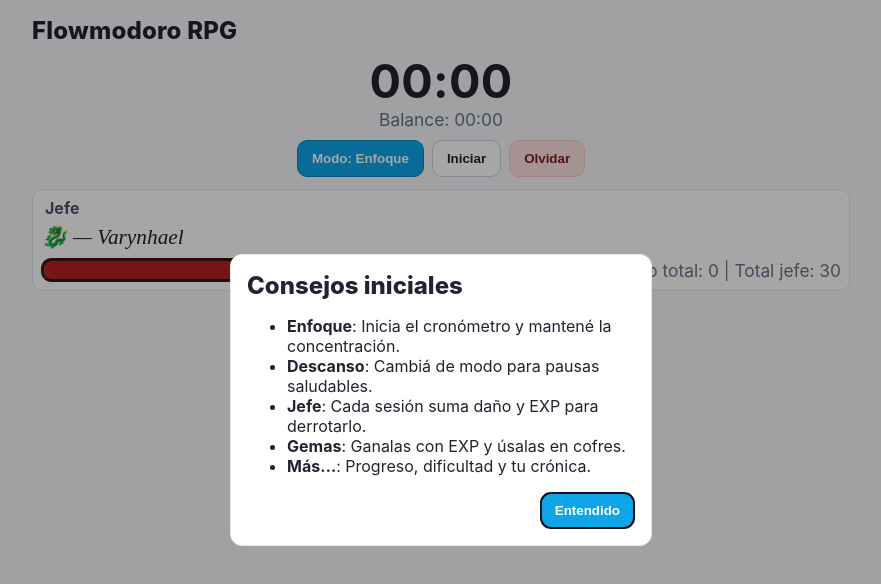
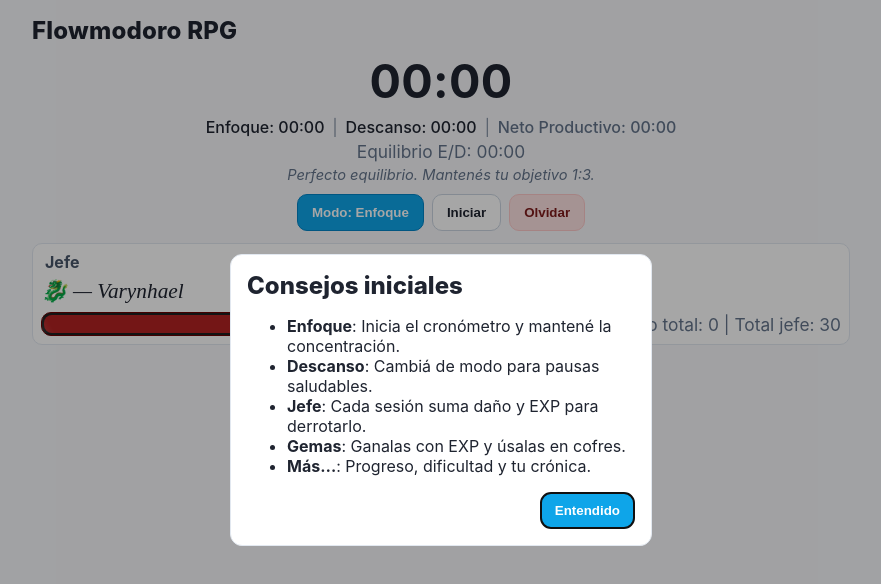
Before and after one commit to KierPrev/flowmodoro-rpg, a plain HTML site: page index.html in a window 1280 px wide. Shown: the whole page, without its empty margins (199-1080 px from the left). Drawn offline with Linux system fonts and the light colour scheme.

Commit message:
refactor all

```diff
--- a/app.js
+++ b/app.js
@@ -175,11 +175,77 @@ function balanceSeconds(s) {
   return allowed - s.total_break_sec;
 }
 
+// New Balance System Functions
+function fmtHM(seconds) {
+  seconds = Math.abs(seconds | 0);
+  const h = (seconds / 3600) | 0;
+  const m = ((seconds % 3600) / 60) | 0;
+  return h > 0 ? `${String(h).padStart(2, '0')}:${String(m).padStart(2, '0')}`
+    : `${String(m).padStart(2, '0')}:${String(seconds % 60).padStart(2, '0')}`;
+}
+
+function getBalanceFeedback(balance, ratio) {
+  const balanceMinutes = Math.floor(balance / 60);
+
+  if (balance > 20 * 60) { // > +20 min
+    return {
+      message: `¡Excelente! Llevás ${balanceMinutes} minutos por encima de tu objetivo 1:${ratio}.`,
+      color: 'balance-positive',
+      buff: true
+    };
+  } else if (balance > 10 * 60) { // > +10 min
+    return {
+      message: `¡Muy bien! Llevás ${balanceMinutes} minutos por encima de tu objetivo 1:${ratio}.`,
+      color: 'balance-positive',
+      buff: false
+    };
+  } else if (balance > 0) { // > 0 min
+    return {
+      message: `¡Bien! Estás ${balanceMinutes} minutos por encima de tu objetivo 1:${ratio}.`,
+      color: 'balance-positive',
+      buff: false
+    };
+  } else if (balance === 0) { // = 0
+    return {
+      message: `Perfecto equilibrio. Mantenés tu objetivo 1:${ratio}.`,
+      color: 'balance-neutral',
+      buff: false
+    };
+  } else if (balance > -10 * 60) { // > -10 min
+    return {
+      message: `Estás ${Math.abs(balanceMinutes)} minutos por debajo de tu equilibrio 1:${ratio}. Tomá un pequeño descanso o retomá el enfoque.`,
+      color: 'balance-negative',
+      buff: false
+    };
+  } else { // <= -10 min
+    return {
+      message: `Tu Balance está negativo. Vuelve al enfoque cuando te sientas lista/o.`,
+      color: 'balance-negative',
+      buff: false
+    };
+  }
+}
+
+function getActiveBuffs(balance) {
+  const buffs = [];
+  if (balance > 20 * 60) { // > +20 min threshold
+    buffs.push({ name: 'Daño +2', description: '+2 daño por sesión' });
+    buffs.push({ name: 'XP +5%', description: '+5% experiencia' });
+  }
+  return buffs;
+}
+
 /* ============================
    UI refs
 ============================ */
 const elTime = $('#timeLabel');
-const elBalance = $('#balanceLabel');
+
+// New Balance System Elements
+const elFocusLabel = $('#focusLabel');
+const elBreakLabel = $('#breakLabel');
+const elNetoProductivoLabel = $('#netoProductivoLabel');
+const elEquilibrioLabel = $('#equilibrioLabel');
+const elBalanceFeedback = $('#balanceFeedback');
 
 const elBtnToggleMode = $('#btnToggleMode');
 const elBtnStartPause = $('#btnStartPause');
@@ -232,12 +298,7 @@ function setTimeLabel(sec) {
   const m = (sec / 60) | 0, s = sec % 60;
   elTime.textContent = `${String(m).padStart(2, '0')}:${String(s).padStart(2, '0')}`;
 }
-function applyBalanceColor(val) {
-  let color = getComputedStyle(document.documentElement).getPropertyValue('--muted').trim();
-  if (val > 0) color = 'var(--ok)';
-  else if (val < 0) color = 'var(--warn)';
-  elBalance.style.color = color;
-}
+// Remove old balance color function since we're using the new system
 
 function updateCountsOnly() {
   // EXP / Nivel
@@ -266,10 +327,26 @@ function updateCountsOnly() {
   elBtnTokSmall.disabled = tAvail < TOKEN_COST_SMALL;
   elBtnTokBig.disabled = tAvail < TOKEN_COST_BIG;
 
-  // Balance
+  // New Balance System Display
   const bal = balanceSeconds(state);
-  elBalance.textContent = `Balance: ${fmtHMSigned(bal)}`;
-  applyBalanceColor(bal);
+  const ratio = DIFF_RATIO[state.difficulty] ?? 3;
+
+  // Update component labels
+  elFocusLabel.textContent = `Enfoque: ${fmtHM(state.total_focus_sec)}`;
+  elBreakLabel.textContent = `Descanso: ${fmtHM(state.total_break_sec)}`;
+  elNetoProductivoLabel.textContent = `Neto Productivo: ${fmtHMSigned(bal)}`;
+  elEquilibrioLabel.textContent = `Equilibrio E/D: ${fmtHMSigned(bal)}`;
+
+  // Apply visual feedback
+  const feedback = getBalanceFeedback(bal, ratio);
+  elBalanceFeedback.textContent = feedback.message;
+  elBalanceFeedback.className = `balance-feedback ${feedback.color}`;
+
+  // Apply color to Neto Productivo
+  elNetoProductivoLabel.className = `balance-component ${feedback.color}`;
+
+  // Apply color to Equilibrio
+  elEquilibrioLabel.className = `muted center ${feedback.color}`;
 
   // Dificultad label
   elBtnDiff.textContent = DIFF_LABEL[state.difficulty] || 'Normal 1:3';
@@ -453,10 +530,10 @@ elBtnDiff.addEventListener('click', () => {
   state.difficulty = next;
   saveState(state);
   updateCountsOnly();
-  // pequeño “pulse” visual
-  elBalance.style.transition = 'opacity 500ms ease';
-  elBalance.style.opacity = '0.35';
-  setTimeout(() => elBalance.style.opacity = '1', 10);
+  // pequeño "pulse" visual en el feedback
+  elBalanceFeedback.style.transition = 'opacity 500ms ease';
+  elBalanceFeedback.style.opacity = '0.35';
+  setTimeout(() => elBalanceFeedback.style.opacity = '1', 10);
 });
 
 elBtnNewBoss.addEventListener('click', () => {
--- a/index.html
+++ b/index.html
@@ -17,7 +17,19 @@
 
     <section class="zen">
       <div id="timeLabel" class="time">00:00</div>
-      <div id="balanceLabel" class="muted center">Balance: 00:00</div>
+
+      <!-- Balance System Redesign -->
+      <div class="balance-display">
+        <div class="balance-components">
+          <span id="focusLabel" class="balance-component">Enfoque: 00:00</span>
+          <span class="balance-separator">|</span>
+          <span id="breakLabel" class="balance-component">Descanso: 00:00</span>
+          <span class="balance-separator">|</span>
+          <span id="netoProductivoLabel" class="balance-component">Neto Productivo: 00:00</span>
+        </div>
+        <div id="equilibrioLabel" class="muted center">Equilibrio E/D: 00:00</div>
+        <div id="balanceFeedback" class="balance-feedback"></div>
+      </div>
 
       <div class="row controls">
         <button id="btnToggleMode" class="btn primary">Modo: Enfoque</button>
--- a/styles.css
+++ b/styles.css
@@ -103,6 +103,50 @@ body {
 .muted {
   color: var(--muted);
   font-size: 13pt;
+}
+
+/* Balance System Redesign Styles */
+.balance-display {
+  margin: 8px 0;
+}
+
+.balance-components {
+  display: flex;
+  justify-content: center;
+  align-items: center;
+  flex-wrap: wrap;
+  gap: 8px;
+  margin-bottom: 4px;
+}
+
+.balance-component {
+  font-size: 12pt;
+  font-weight: 500;
+}
+
+.balance-separator {
+  color: var(--muted);
+  font-weight: 300;
+}
+
+.balance-feedback {
+  text-align: center;
+  font-size: 11pt;
+  margin-top: 4px;
+  min-height: 18px;
+  font-style: italic;
+}
+
+.balance-positive {
+  color: var(--ok);
+}
+
+.balance-negative {
+  color: var(--warn);
+}
+
+.balance-neutral {
+  color: var(--muted);
 }
 
 .subtitle {
```
